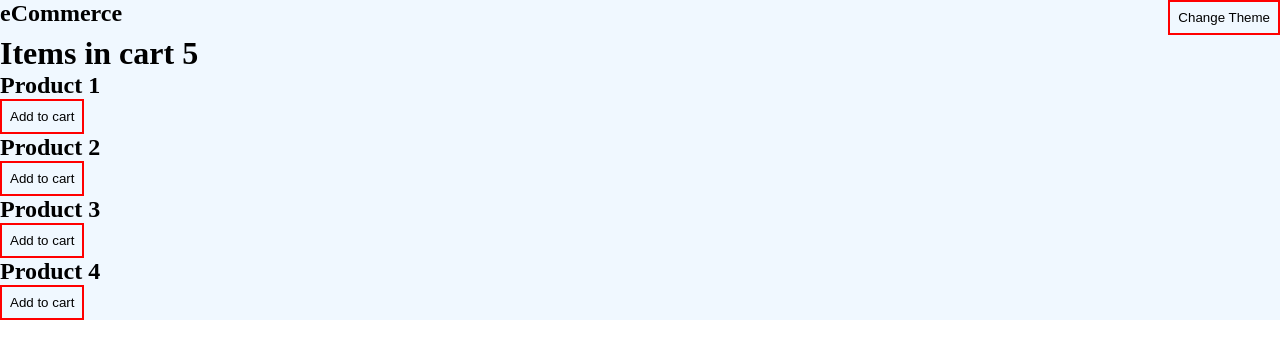
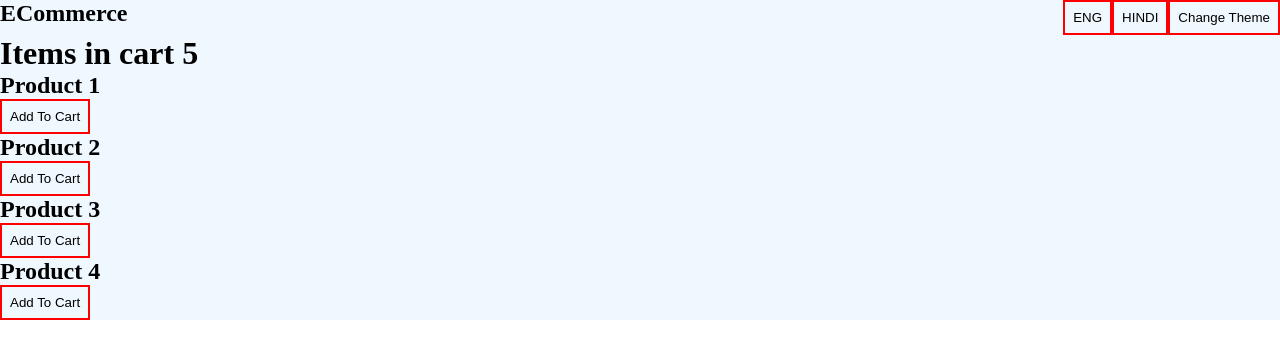
Before and after one commit to Tejs1/react-practise, a React (Create React App) app: page / in a window 1280 px wide. Shown: the top 358 px of the page. Built offline with nearby package versions, Linux system fonts and the light colour scheme.

Commit message:
added local lang support using useLocal context

```diff
--- a/src/Components/Cart.jsx
+++ b/src/Components/Cart.jsx
@@ -1,10 +1,15 @@
 import { useCart } from "../Context/cart-context";
+import { useLocal } from "../Context/localisation-context";
+
 export function Cart() {
   const { items } = useCart();
+  const { lang, Localisation } = useLocal();
 
   return (
     <div>
-      <h1> Items in cart {items}</h1>
+      <h1>
+        {Localisation[lang]["items"]} {items}
+      </h1>
     </div>
   );
 }
--- a/src/Components/Nav.js
+++ b/src/Components/Nav.js
@@ -1,13 +1,24 @@
+import { useLocal } from "../Context/localisation-context";
 import { useTheme } from "../Context/theme-context";
 
 export function Nav() {
   const { theme, changeTheme } = useTheme();
+  const { changeLang } = useLocal();
+
   return (
     <nav>
-      <h1 className="app-header">eCommerce</h1>
-      <button className={theme} onClick={changeTheme}>
-        Change Theme
-      </button>
+      <h1 className="app-header">ECommerce </h1>
+      <div>
+        <button className={theme} onClick={changeLang} value="ENG">
+          ENG
+        </button>
+        <button className={theme} onClick={changeLang} value="HINDI">
+          HINDI
+        </button>
+        <button className={theme} onClick={changeTheme}>
+          Change Theme
+        </button>
+      </div>
     </nav>
   );
 }
--- a/src/Components/ProductListing.jsx
+++ b/src/Components/ProductListing.jsx
@@ -1,15 +1,16 @@
 import { useCart } from "../Context/cart-context";
+import { useLocal } from "../Context/localisation-context";
 import { useTheme } from "../Context/theme-context";
 export function ProductListing() {
   const { addToCart } = useCart();
   const { theme } = useTheme();
-  console.log(theme);
+  const { lang, Localisation } = useLocal();
 
   return ["1", "2", "3", "4"].map((item) => (
     <div key={item}>
       <h2>Product {item}</h2>
       <button className={theme} onClick={addToCart}>
-        Add to cart
+        {Localisation[lang]["addToCart"]}
       </button>
     </div>
   ));
--- a/src/index.js
+++ b/src/index.js
@@ -4,13 +4,16 @@ import "./style.css";
 import { App } from "./App";
 import { CartProvider } from "./Context/cart-context";
 import { ThemeProvider } from "./Context/theme-context";
+import { LocalProvider } from "./Context/localisation-context";
 const rootElement = document.getElementById("root");
 
 ReactDOM.render(
   <StrictMode>
     <ThemeProvider>
       <CartProvider className="dark">
-        <App />
+        <LocalProvider>
+          <App />
+        </LocalProvider>
       </CartProvider>
     </ThemeProvider>
   </StrictMode>,
--- a/src/style.css
+++ b/src/style.css
@@ -21,3 +21,6 @@ nav {
   justify-content: space-between;
   align-items: flex-start;
 }
+body {
+  font-size: 1rem;
+}
```
